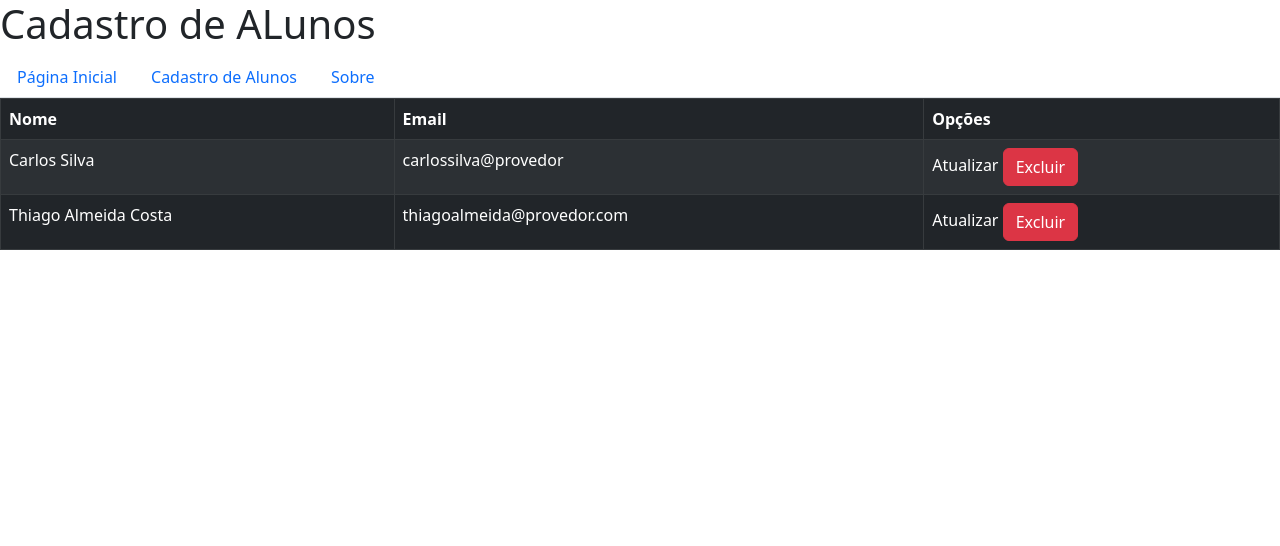
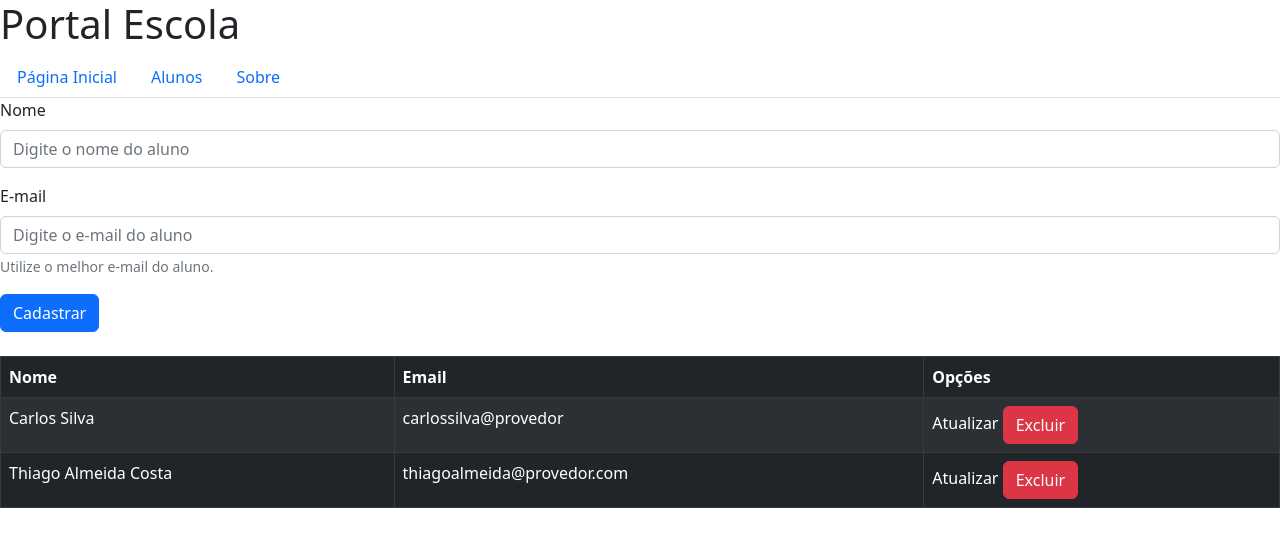
Before and after one commit to RodrigoJose-Dev/Crud-Escola-React, a React (Vite) app: page /alunos in a window 1280 px wide. Shown: the top 546 px of the page. Built offline with nearby package versions, Linux system fonts and the light colour scheme; data requests are answered from the project's data file.

Commit message:
Metodo post concluido

```diff
--- a/src/App.jsx
+++ b/src/App.jsx
@@ -11,14 +11,14 @@ import "bootstrap/dist/css/bootstrap.min.css";
 function App() {
     return (
         <div className="App">
-            <h1>Cadastro de ALunos</h1>
+            <h1>Portal Escola</h1>
             <BrowserRouter>
                 <Nav variant="tabs">
                     <Nav.Link as={Link} to="/">
                         Página Inicial
                     </Nav.Link>
                     <Nav.Link as={Link} to="/alunos">
-                        Cadastro de Alunos
+                        Alunos
                     </Nav.Link>
                     <Nav.Link as={Link} to="/sobre">
                         Sobre
--- a/src/components/Students.jsx
+++ b/src/components/Students.jsx
@@ -1,13 +1,16 @@
 import { useState, useEffect } from "react";
-import { Table, Button } from "react-bootstrap";
+import { Form, Table, Button } from "react-bootstrap";
 
 const Students = () => {
     const [students, setStudents] = useState([]);
+    const [name, setName] = useState("");
+    const [email, setEmail] = useState("");
 
     useEffect(() => {
         searchStudent();
     }, []);
 
+    //buscar estudante
     const searchStudent = () => {
         fetch("http://localhost:3000/students")
             .then((resp) => resp.json())
@@ -16,6 +19,7 @@ const Students = () => {
             });
     };
 
+    //deletar estudante
     const deleteStudent = (id) => {
         fetch(`http://localhost:3000/students/${id}`, {
             method: "DELETE",
@@ -23,7 +27,7 @@ const Students = () => {
                 "Content-Type": "application/json",
             },
         })
-            .then((resp) => resp.json)
+            .then((resp) => resp.json())
             .then(() => {
                 setStudents(students.filter((student) => student.id !== id));
                 searchStudent();
@@ -31,7 +35,77 @@ const Students = () => {
             .catch((err) => console.log(err));
     };
 
+    //cadastrar aluno
+    const registerStudent = (student) => {
+        fetch("http://localhost:3000/students", {
+            method: "POST",
+            headers: {
+                "Content-Type": "application/json",
+            },
+            body: JSON.stringify(student),
+        })
+            .then((resp) => resp.json())
+            .then(() => {
+                searchStudent();
+            })
+            .catch((err) => console.log(err));
+    };
+
+    const onNameHandler = (e) => {
+        setName(e.target.value);
+    };
+
+    const onEmailHandler = (e) => {
+        setEmail(e.target.value);
+    };
+
+    const onSubmitHandler = () => {
+        const student = {
+            name: name,
+            email: email,
+        };
+
+        registerStudent(student);
+    };
+
     return (
+        <>
+            <>
+                <Form>
+                    <Form.Group className="mb-3" controlId="formBasicPassword">
+                        <Form.Label>Nome</Form.Label>
+                        <Form.Control
+                            type="text"
+                            placeholder="Digite o nome do aluno"
+                            value={name}
+                            onChange={onNameHandler}
+                        />
+                    </Form.Group>
+
+                    <Form.Group className="mb-3" controlId="formBasicEmail">
+                        <Form.Label>E-mail</Form.Label>
+                        <Form.Control
+                            type="email"
+                            placeholder="Digite o e-mail do aluno"
+                            value={email}
+                            onChange={onEmailHandler}
+                        />
+                        <Form.Text className="text-muted">
+                            Utilize o melhor e-mail do aluno.
+                        </Form.Text>
+                    </Form.Group>
+
+                    <Button
+                        variant="primary"
+                        type="button"
+                        onClick={onSubmitHandler}
+                    >
+                        Cadastrar
+                    </Button>
+                </Form>
+                <br />
+            </>
+            <>
                 <Table striped bordered hover variant="dark">
                     <thead>
                         <tr>
@@ -62,6 +136,8 @@ const Students = () => {
                         })}
                     </tbody>
                 </Table>
+            </>
+        </>
     );
 };
 
```
Also changed, not shown: db.json (indentation only). Lines whose indentation alone changed are shown as unchanged.
